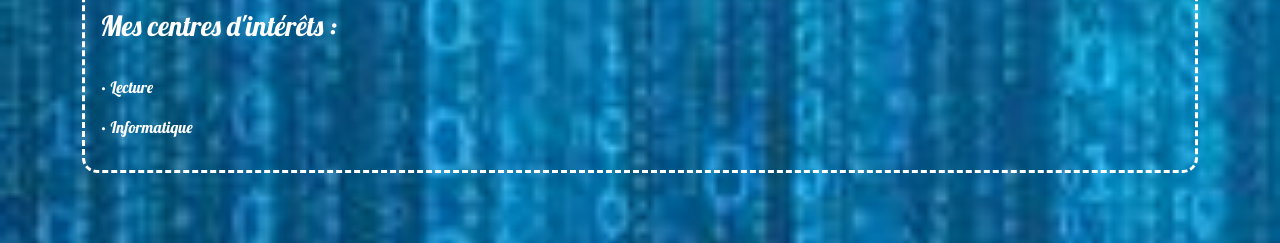
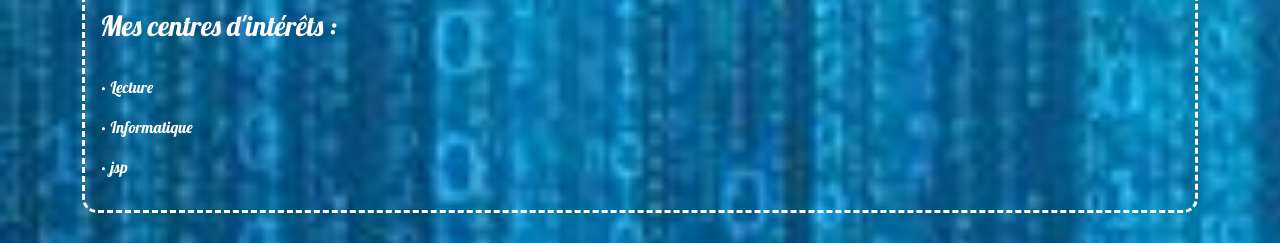
Before and after one commit to chloe-leonard/portfolio, a plain HTML site: page index.html in a window 1280 px wide. Shown: the part 909-1152 px from the top of the page. Drawn offline with nearby package versions, Linux system fonts and the light colour scheme.

Commit message:
changement

```diff
--- a/index.html
+++ b/index.html
@@ -117,6 +117,7 @@
                     <br>
                         <p>• Lecture</p>
                         <p>• Informatique</p>
+                        <p>• jsp</p>
                 </div>
                 <div class="col-4">  <!--pour séparer chaque container en 2 parties non égales-->
                     <img src="images/presentation2.png" alt="image d'un emoji de presentation" class="imgpresentation">   <!--insertion de l'image avec un espace de 5pixels autour de l'image pour pouvoir eviter que le texte soit collé a l'image-->
```
